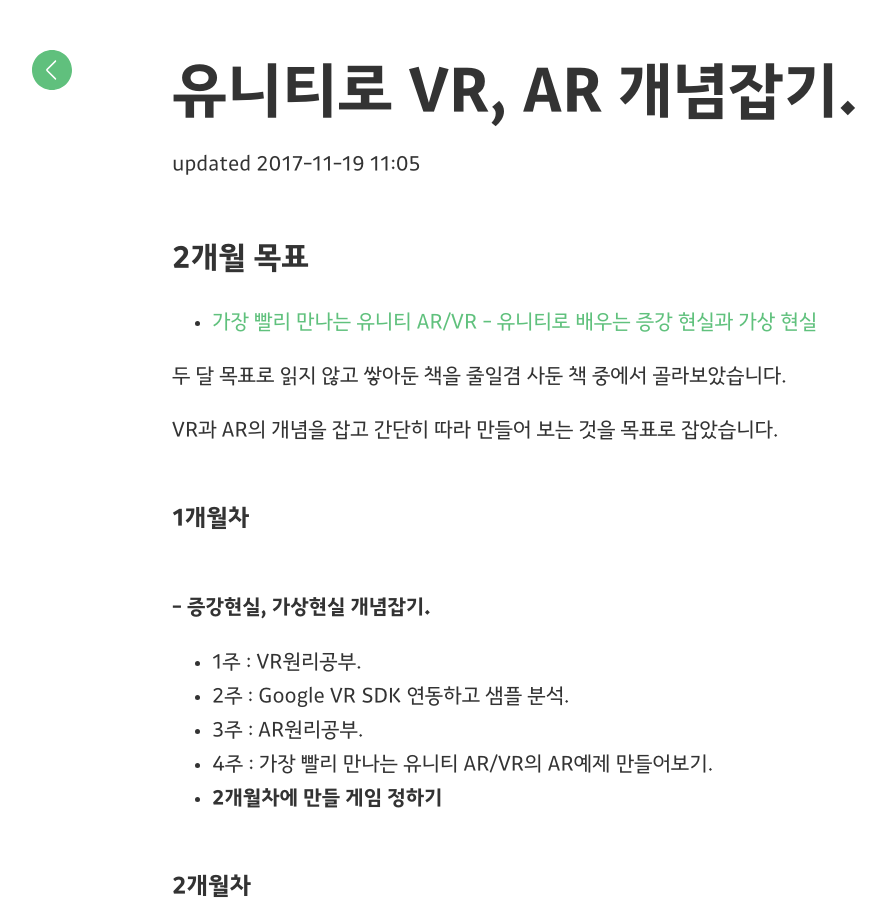
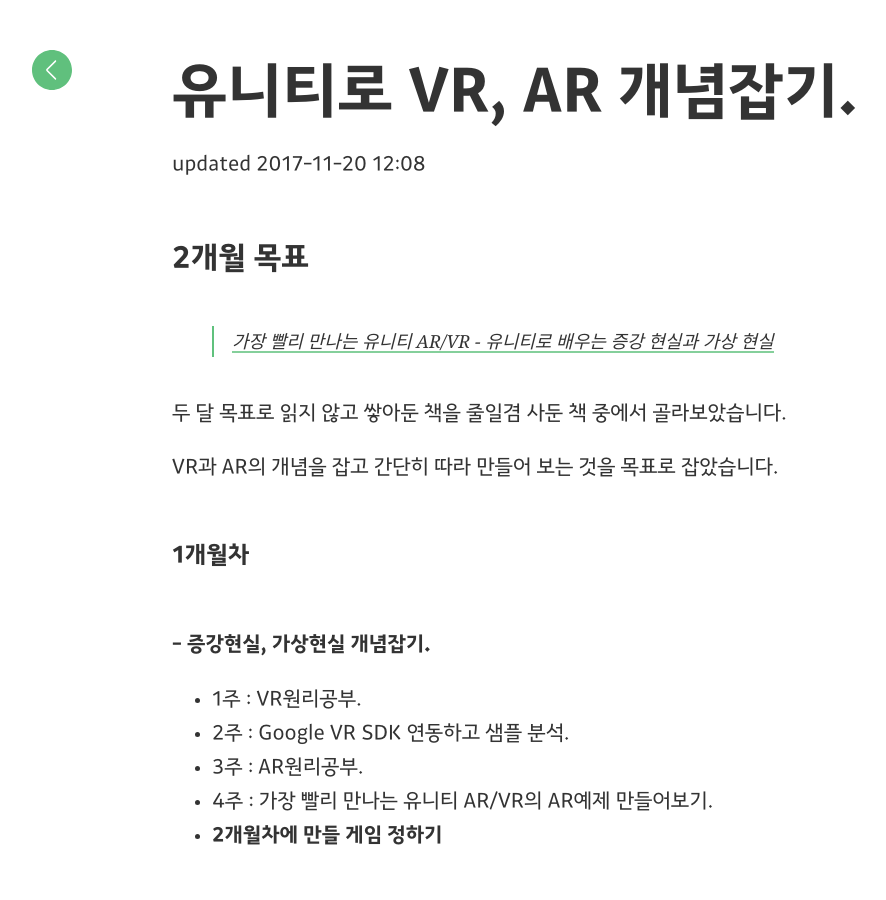
Before and after one commit to yeogaemogaco/retrospective-2nd, a Jekyll site: the page built from _posts/2017-11-04-sweetroute.md, in a window 1280 px wide and 900 px high. Shown: the whole window, without its empty margins (18-904 px from the left). Built offline with Jekyll 4.4.1, drawn with Linux system fonts in a browser that asks for light colours.

Commit message:
치즈 2주차 회고등록

```diff
--- a/_posts/2017-11-04-sweetroute.md
+++ b/_posts/2017-11-04-sweetroute.md
@@ -2,11 +2,11 @@
 layout: post
 title: "유니티로 VR, AR 개념잡기."
 author: sweetroute
-date: 2017-11-19 11:5
+date: 2017-11-20 12:08
 ---
 
 ## 2개월 목표
-- <a href="http://book.naver.com/bookdb/book_detail.nhn?bid=12049025" target="_blank">가장 빨리 만나는 유니티 AR/VR - 유니티로 배우는 증강 현실과 가상 현실</a>
+> <a href="http://book.naver.com/bookdb/book_detail.nhn?bid=12049025" target="_blank">가장 빨리 만나는 유니티 AR/VR - 유니티로 배우는 증강 현실과 가상 현실</a>
 
 두 달 목표로 읽지 않고 쌓아둔 책을 줄일겸 사둔 책 중에서 골라보았습니다.
 
@@ -27,7 +27,6 @@ VR과 AR의 개념을 잡고 간단히 따라 만들어 보는 것을 목표로
 
 ## 11월 04일 - 킥오프
 다른 분들 발표를 참고삼아 공부한 내용을 블로그에 정리하기로 하였다.
-
 
 ## 1주차 - 11월 11일
 ### 목표
```
